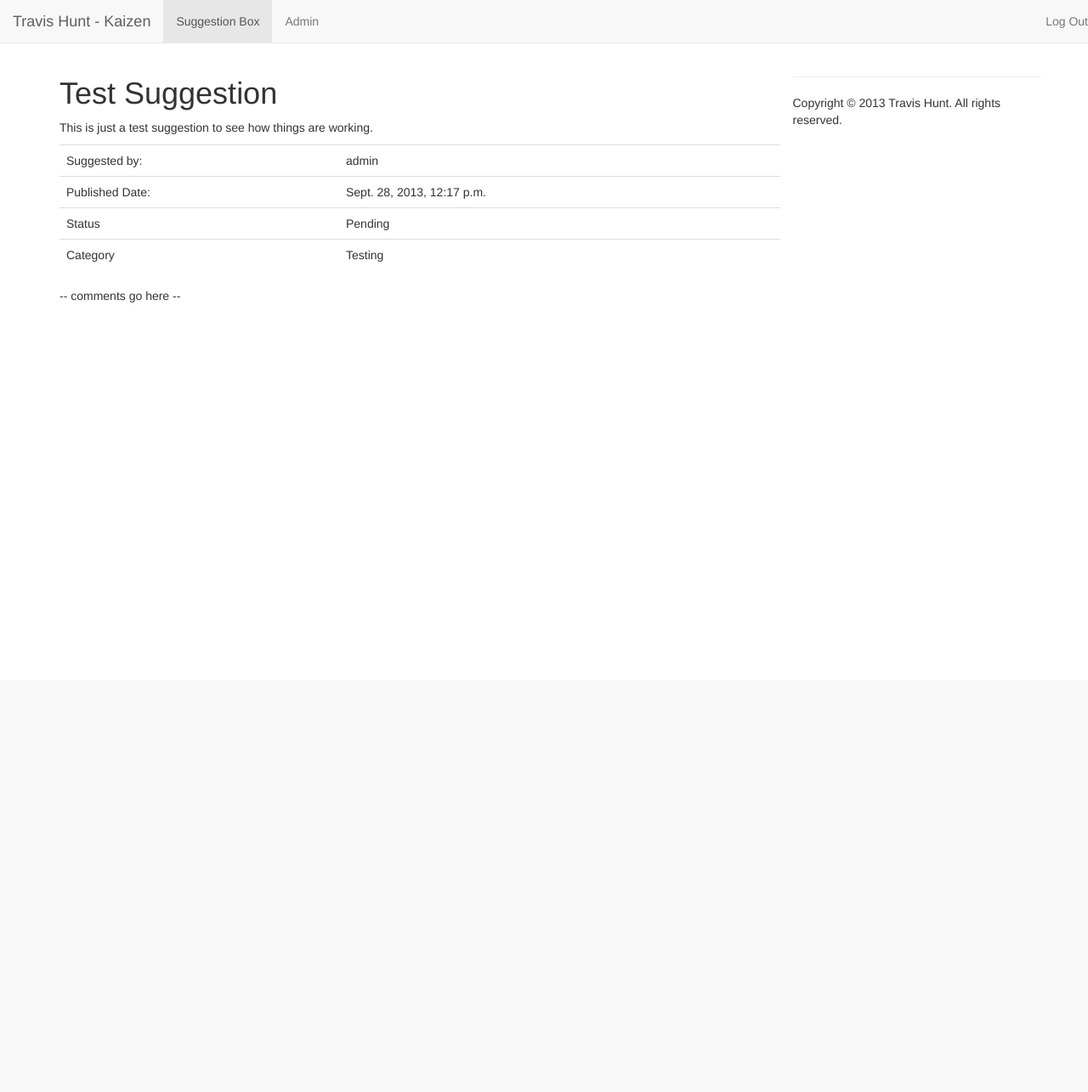
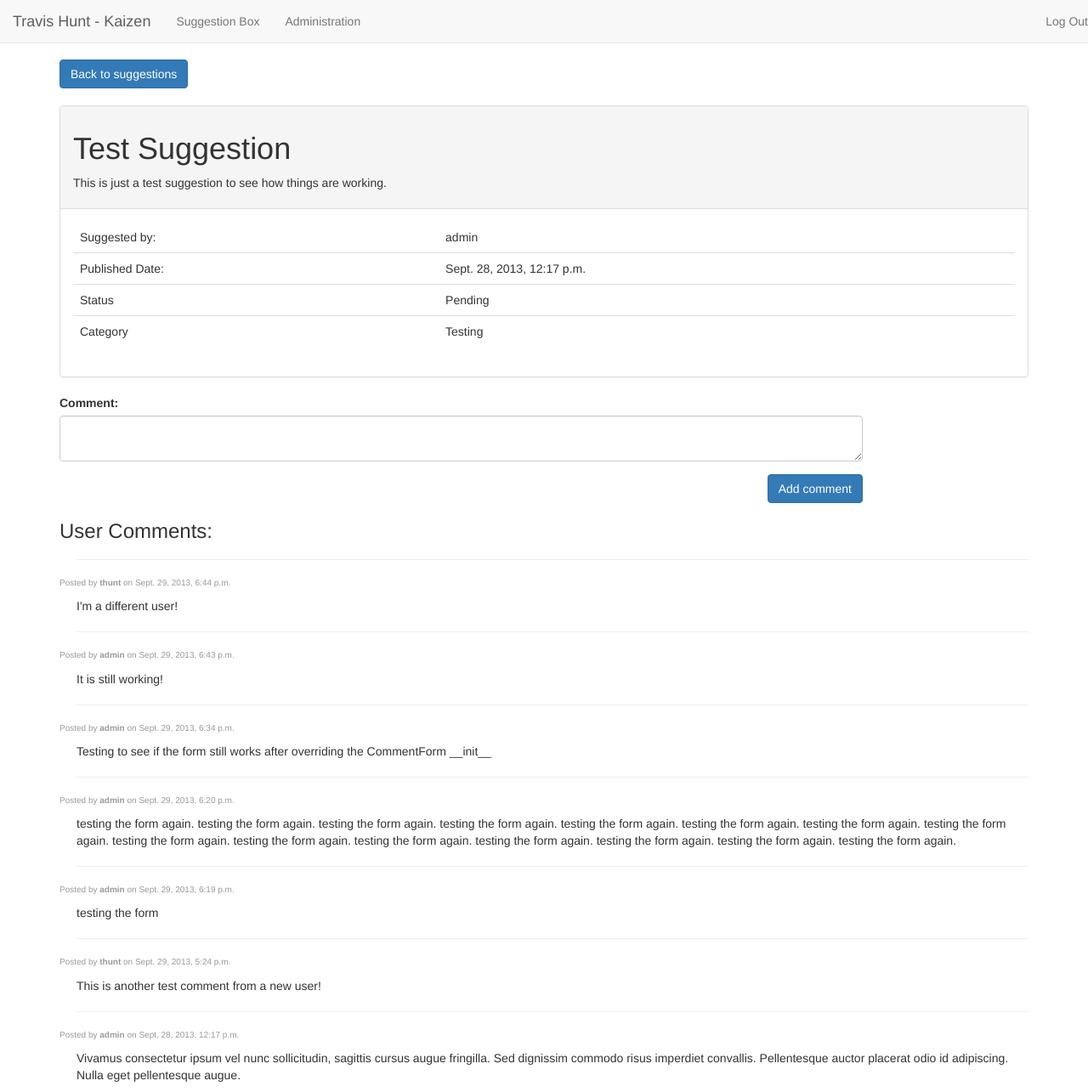
Before and after one commit to tdhunt631/Kaizen, a Django app: page /detail/1/ in a window 1280 px wide. Shown: the whole page at 85% size. Before the commit the page ends 356 px from the top, so only its background shows below. Run offline with Django 3.2, Linux system fonts and the light colour scheme; a user stored in the database is signed in; data comes from the database, SQL or seed files in the repository; both versions use the stored data as it was after the commit; parts of the project's set-up code (start-up, migrations or seed data) failed here and were passed over; some libraries are stand-ins or nearby versions.

Commit message:
added comments and comment form

```diff
--- a/kaizen/templates/base.html
+++ b/kaizen/templates/base.html
@@ -21,9 +21,9 @@
             <div class="navbar navbar-default navbar-fixed-top">
                 <a class="navbar-brand" href="/">Travis Hunt - Kaizen</a>
                 <ul class="nav navbar-nav">
-                    <li class="active"><a href="/">Suggestion Box</a></li>
+                    <li><a href="/">Suggestion Box</a></li>
                 	{% if user.is_authenticated %}
-                    	<li><a href="/admin/">Admin</a></li>
+                    	<li><a href="/admin/">Administration</a></li>
                     {% endif %}
 				</ul>
                 <ul class="nav navbar-nav navbar-right">
@@ -36,16 +36,9 @@
                 </ul>
             </div>
             <div class="body-content">
-                <div class="row">
-                    <!-- main content area -->
-                    <div class="col-lg-9">
 				{% block content %}
                 {% endblock %}
 			</div><!-- body-content -->
-            <hr>
-            <footer>
-                Copyright &copy; 2013 Travis Hunt. All rights reserved.
-            </footer>
 		</div><!-- container -->
 	</body>
 <html>
--- a/suggestionbox/models.py
+++ b/suggestionbox/models.py
@@ -46,3 +46,13 @@ class SuggestionForm(ModelForm):
 	class Meta:
 		model = Suggestion
 		fields = ['title', 'description', 'category']
+
+class CommentForm(ModelForm):
+	class Meta:
+		model = Comment
+		fields = ['comment']
+
+	def __init__(self, *args, **kwargs):
+		super(CommentForm, self).__init__(*args, **kwargs)
+		self.fields['comment'].widget.attrs['class'] = "form-control"
+		self.fields['comment'].widget.attrs['rows'] = "2"
--- a/suggestionbox/templates/suggestionbox/detail.html
+++ b/suggestionbox/templates/suggestionbox/detail.html
@@ -3,20 +3,56 @@
 {% block title %}改善 - Details for {{ suggestion.title }}{% endblock %}
 
 {% block content %}
-
-<h1>{{ suggestion.title }}</h1>
-
-<p>{{ suggestion.description }}</p>
-
-<table class="table">
-<tr> <td>Suggested by:</td><td>{{ suggestion.user }}</td></tr>
-    <tr><td>Published Date:</td><td>{{ suggestion.pub_date }}</td></tr>
-    <tr><td>Status</td><td>{{ suggestion.status }}</td></tr>
-    <tr><td>Category</td><td>{{ suggestion.category }}</td></tr>
-</tr>
-</table>
-
-<p>-- comments go here --</p>
-
-
+	<a href="{% url 'suggestionbox:index' %}" class="btn btn-primary">Back to suggestions</a>
+	<br>
+	<br>
+	<div class="panel panel-default">
+		<div class="panel-heading">
+			<h1>{{ suggestion.title }}</h1>
+			<p>{{ suggestion.description }}</p>
+		</div>
+		<div class="panel-body">
+		<table class="table">
+			<tr style="border: 0px">
+				<td style="border: 0px">Suggested by:</td>
+				<td style="border: 0px">{{ suggestion.user }}</td>
+			</tr>
+			<tr>
+				<td>Published Date:</td>
+				<td>{{ suggestion.pub_date }}</td>
+			</tr>
+			<tr>
+				<td>Status</td>
+				<td>{{ suggestion.status }}</td>
+			</tr>
+			<tr>
+				<td>Category</td>
+				<td>{{ suggestion.category }}</td>
+			</tr>
+		</table>
+		</div>
+	</div>
+	<form method="POST" action="{% url 'suggestionbox:addComment' suggestion.id %}" class="form-horizontal" role="form">
+		{% csrf_token %}
+		<div class="form-group">
+			<div class="col-lg-10">
+				{{commentForm}}
+		</div>
+		</div>
+		<div class="form-group">
+			<div class="col-lg-10 clearfix">
+				<button type="submit" class="btn btn-primary pull-right">Add comment</button>
+			</div>
+		</div>
+	</form>
+	{% if comments %}
+		<h3 style="margin-bottom: 0">User Comments:</h3>
+		{% for comment in comments %}
+			<hr style="margin-left: 20px">
+			<p style="color:#999999; font-size: 10px">Posted by <strong>{{ comment.user }}</strong> on {{ comment.pub_date }}</p>
+			<p style="padding-left: 20px;">{{ comment.comment }}</p>
+		{% endfor %}
+	{% else %}
+		<h3>No comments yet.  Be the first!</h3>
+	{% endif %}
 {% endblock %}
--- a/suggestionbox/templates/suggestionbox/suggestionForm.html
+++ b/suggestionbox/templates/suggestionbox/suggestionForm.html
@@ -3,6 +3,9 @@
 {% block title %}Add Suggestinos {% endblock %}
 
 {% block content%}
+	<a href="{% url 'suggestionbox:index' %}" class="btn btn-primary">Back to suggestions</a>
+	<br>
+	<br>
 	<div class="panel panel-default">
 		<div class="panel-heading">
 			<h3>Add a suggestion</h3>
--- a/suggestionbox/urls.py
+++ b/suggestionbox/urls.py
@@ -4,6 +4,7 @@ from suggestionbox import views
 urlpatterns = patterns('',
     url(r'^$', views.index, name='index'),
     url(r'^addSuggestion/$', views.addSuggestion, name='addSuggestion'),
+    url(r'^addComment/(?P<suggestion_id>\d+)/$', views.addComment, name='addComment'),
     url(r'^detail/(?P<suggestion_id>\d+)/$', views.detail, name='detail'),
     url(r'^accounts/', include('registration.backends.simple.urls')),
 )
--- a/suggestionbox/views.py
+++ b/suggestionbox/views.py
@@ -1,9 +1,10 @@
 from django.http import HttpResponse, HttpResponseRedirect
+from django.core.urlresolvers import reverse
 from django.shortcuts import render, get_object_or_404
 from django.contrib.auth.decorators import login_required
 from django.contrib.auth.models import User
 from django.forms import ModelForm
-from suggestionbox.models import Suggestion, SuggestionForm, Comment, Status, Category
+from suggestionbox.models import Suggestion, SuggestionForm, Comment, CommentForm, Status, Category
 
 def index(request):
 	suggestions = Suggestion.objects.all().order_by('-pub_date')
@@ -15,8 +16,13 @@ def index(request):
 @login_required
 def detail(request, suggestion_id):
 	suggestion = get_object_or_404(Suggestion, pk=suggestion_id)
+	comments = Comment.objects.all().filter(sid=suggestion_id).order_by('-pub_date')
+
+	commentForm = CommentForm()
 	context = {
 			'suggestion': suggestion,
+			'commentForm': commentForm,
+			'comments': comments,
 	}
 	return render(request, 'suggestionbox/detail.html', context)
 
@@ -35,3 +41,13 @@ def addSuggestion(request):
 			'suggestionForm': suggestionForm,
 		}
 	return render(request, 'suggestionbox/suggestionForm.html', context)
+
+@login_required
+def addComment(request, suggestion_id):
+	if request.method == 'POST':
+		data = CommentForm(request.POST)
+		form = data.save(commit=False)
+		form.user = request.user
+		form.sid = get_object_or_404(Suggestion, id=suggestion_id)
+		form.save()
+	return HttpResponseRedirect(reverse('suggestionbox:detail', args=(suggestion_id,)))
```
Also changed, not shown: suggestionbox/templates/suggestionbox/index.html (+12 -8 lines), kaizen.sqlite3, 3 other files. Lines whose indentation alone changed are shown as unchanged.
